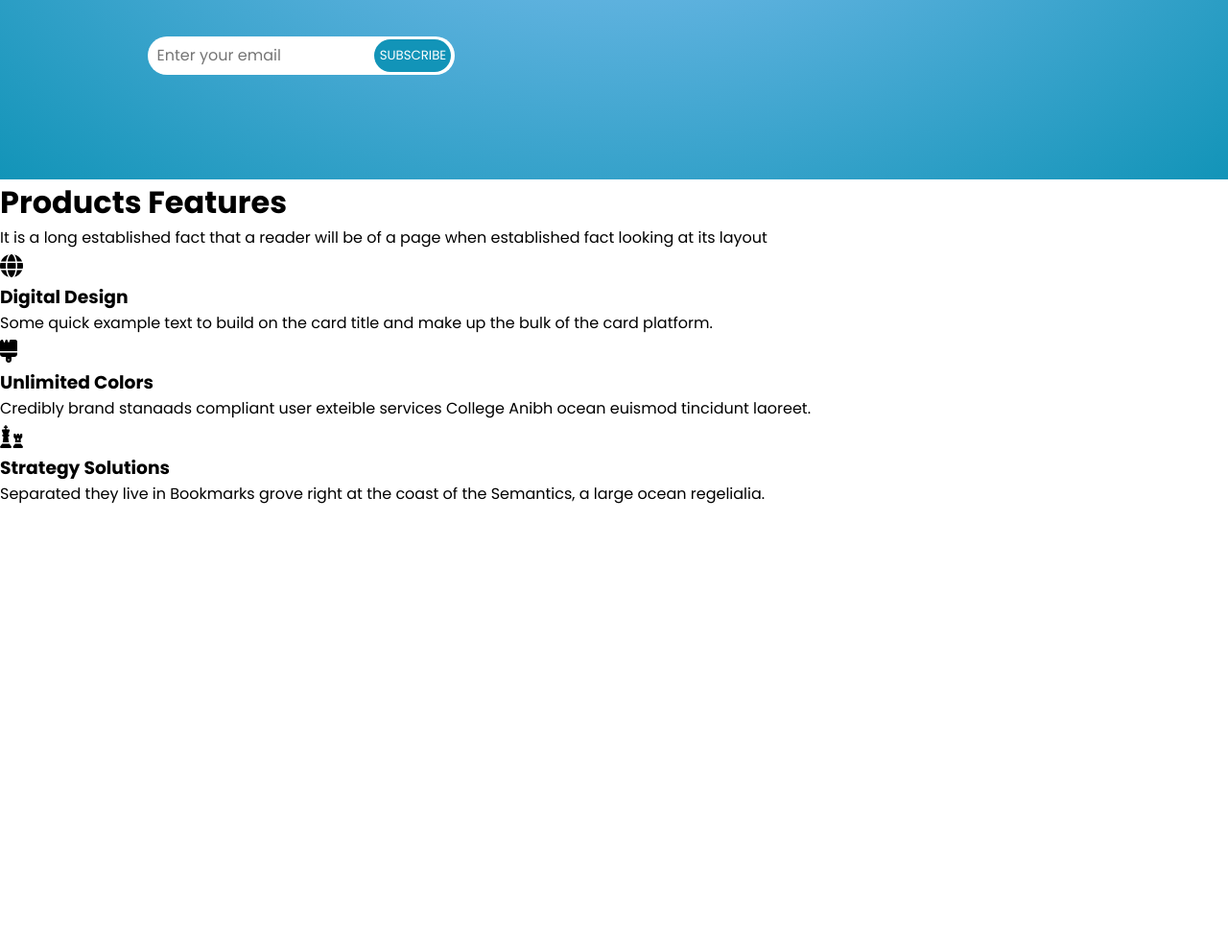
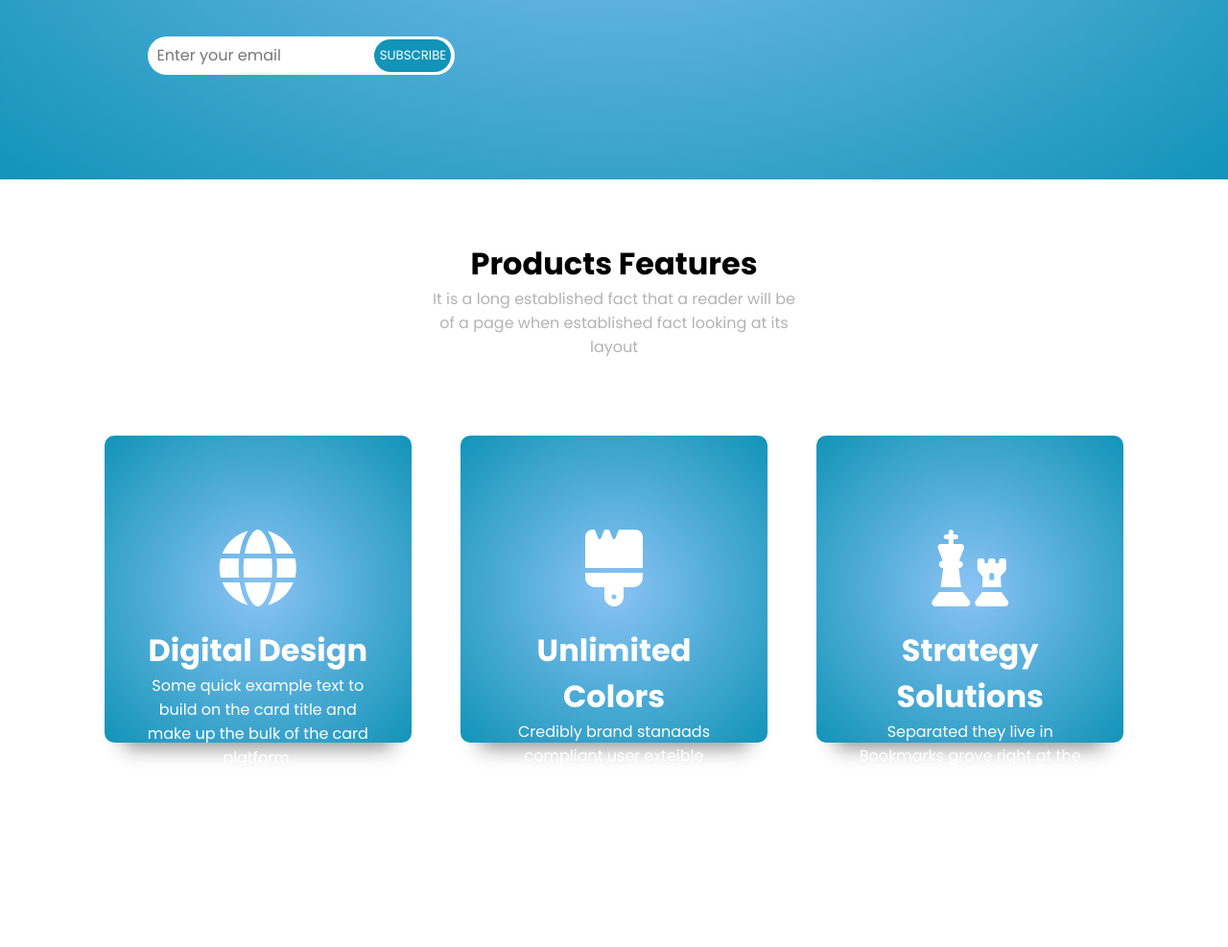
Before and after one commit to David-SDA/Exercice_Landing-page_PDO-session, a PHP site: page / in a window 1280 px wide. Shown: the part 613-1600 px from the top of the page at 96% size. Before the commit the page ends 1138 px from the top, so only its background shows below. Run offline with PHP 8.4, Linux system fonts and the light colour scheme.

Commit message:
Ajout partiel style deuxième section

```diff
--- a/style.css
+++ b/style.css
@@ -135,3 +135,58 @@ input{
     width: 40vw;
     height: auto;
 }
+
+/***************************************************************/
+/*              DEUXIÈME SECTION : FEATURES                    */
+/***************************************************************/
+
+/* Une carte */
+.carte{
+    background: radial-gradient(rgb(139, 195, 245), #1294b8);
+    display: flex;
+    flex-direction: column;
+    align-items: center;
+    justify-content: space-evenly;
+    width: 25vw;
+    height: 25vw;
+    border-radius: 10px;
+    margin: 0 2vw;
+    padding: 10vh 3vw;
+    color: #fff;
+    box-shadow: rgba(0, 0, 0, 0.45) 0px 25px 20px -20px;
+}
+.carte h2{
+    font-size: 5em;
+}
+.carte h3{
+    font-size: 2em;
+}
+
+/* La deuxième section */
+#features{
+    display: flex;
+    flex-direction: column;
+    align-items: center;
+    height: 100vh;
+}
+#features header{
+    display: flex;
+    flex-direction: column;
+    align-items: center;
+    width: 30vw;
+    text-align: center;
+    padding-top: 8vh;
+}
+#features header p{
+    color: #b3b3b3;
+}
+
+#cartes{
+    display: flex;
+    flex-direction: row;
+    align-items: center;
+    justify-content: center;
+    width: 100%;
+    text-align: center;
+    margin: 10vh auto;
+}
```
